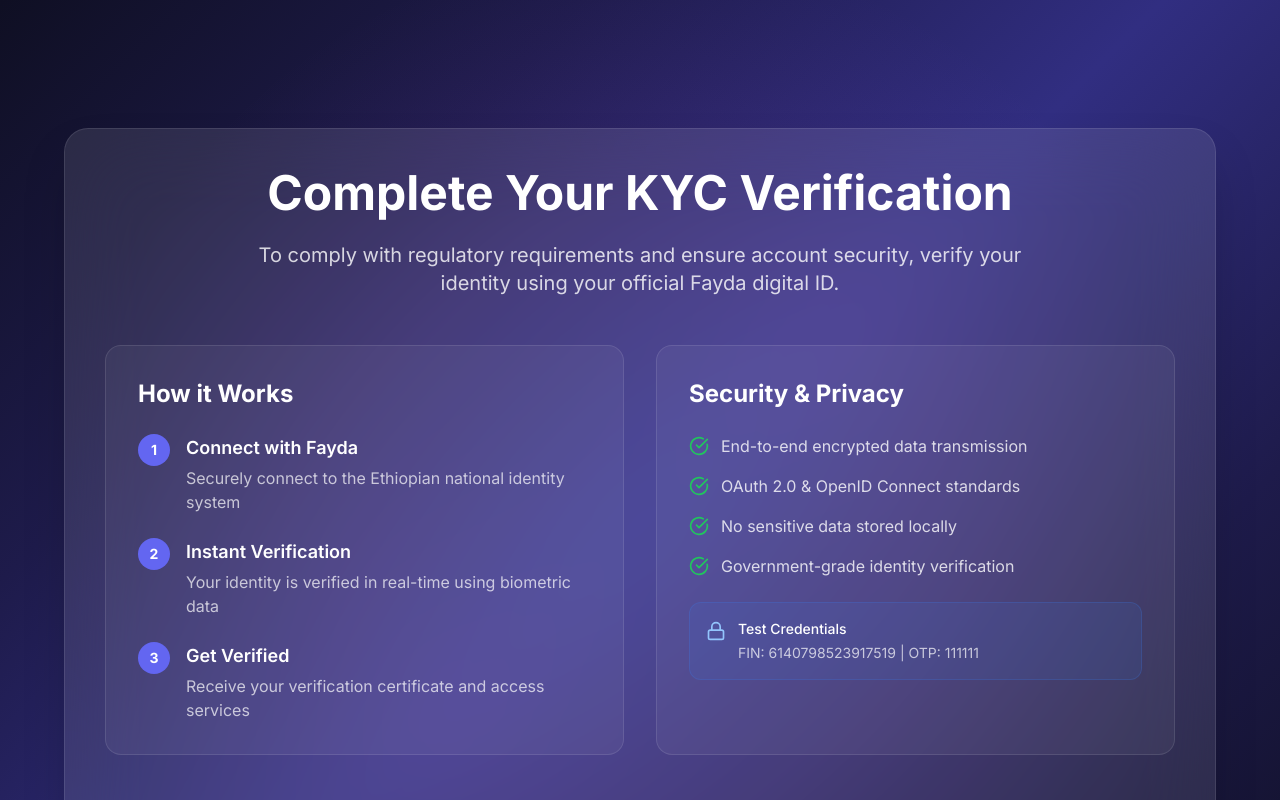
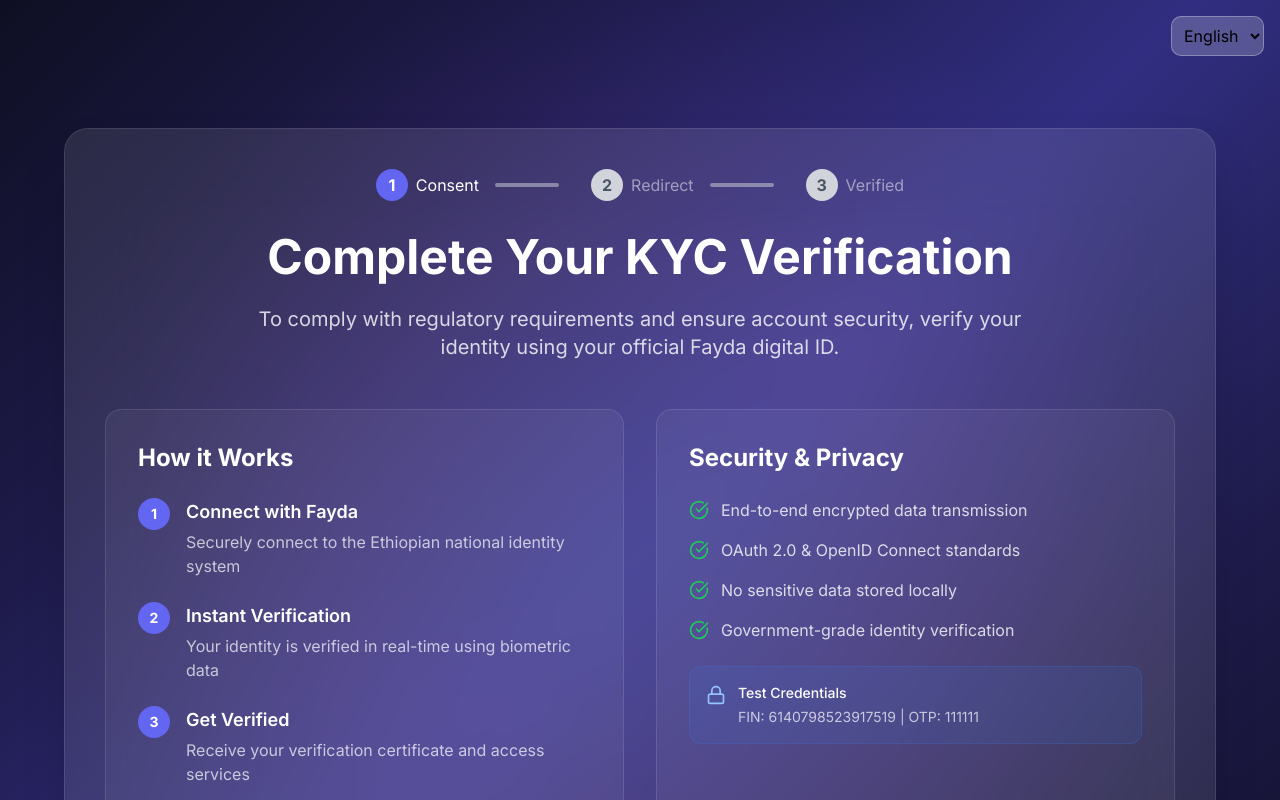
Before and after one commit to CakeInTech/FaydaPass, a Next.js app: page /verify in a window 1280 px wide. Shown: the top 800 px of the page. Built offline with nearby package versions, Linux system fonts and the light colour scheme.

Commit message:
added language toggle

```diff
--- a/app/verify/page.tsx
+++ b/app/verify/page.tsx
@@ -1,13 +1,130 @@
 "use client";
 
+import BackgroundWrapper from "@/components/BackgroundWrapper";
+import { Button } from "@/components/ui/button";
+import { generateCodeChallenge, generateCodeVerifier } from "@/lib/pkce";
+import { CheckCircle, Loader2, Lock, Smartphone } from "lucide-react";
 import { useState } from "react";
-import { Button } from "@/components/ui/button";
-import { Smartphone, CheckCircle, Lock, Loader2 } from "lucide-react";
-import BackgroundWrapper from "@/components/BackgroundWrapper";
-import { generateCodeVerifier, generateCodeChallenge } from "@/lib/pkce";
+
+const translations = {
+  en: {
+    title: "Complete Your KYC Verification",
+    description:
+      "To comply with regulatory requirements and ensure account security, verify your identity using your official Fayda digital ID.",
+    howItWorks: "How it Works",
+    steps: [
+      {
+        title: "Connect with Fayda",
+        desc: "Securely connect to the Ethiopian national identity system",
+      },
+      {
+        title: "Instant Verification",
+        desc: "Your identity is verified in real-time using biometric data",
+      },
+      {
+        title: "Get Verified",
+        desc: "Receive your verification certificate and access services",
+      },
+    ],
+    securityTitle: "Security & Privacy",
+    securityItems: [
+      "End-to-end encrypted data transmission",
+      "OAuth 2.0 & OpenID Connect standards",
+      "No sensitive data stored locally",
+      "Government-grade identity verification",
+    ],
+    testCreds: "Test Credentials",
+    continueButton: "Continue with Fayda",
+    connectingButton: "Connecting to Fayda...",
+    agreement:
+      "By continuing, you agree to share your identity information with FaydaPass for verification purposes.",
+  },
+  am: {
+    title: "የእርስዎን የKYC ማረጋገጫ ያጠናቅቁ",
+    description:
+      "የቁጥጥር መስፈርቶችን ለማክበር እና የመለያ ደህንነትን ለማረጋገጥ፣ የእርስዎን ኦፊሴላዊ የፈይዳ ዲጂታል መታወቂያ በመጠቀም ማንነትዎን ያረጋግጡ።",
+    howItWorks: "እንዴት እንደሚሰራ",
+    steps: [
+      {
+        title: "ከፈይዳ ጋር ይገናኙ",
+        desc: "ከኢትዮጵያ ብሔራዊ የማንነት ስርዓት ጋር ደህንነቱ በተጠበቀ ሁኔታ ይገናኙ",
+      },
+      {
+        title: "ፈጣን ማረጋገጫ",
+        desc: "የእርስዎ ማንነት በባዮሜትሪክ መረጃ በእውነተኛ ጊዜ ይረጋገጣል",
+      },
+      {
+        title: "ማረጋገጫ ያግኙ",
+        desc: "የማረጋገጫ ሰርተፍኬትዎን ይቀበሉ እና አገልግሎቶችን ያግኙ",
+      },
+    ],
+    securityTitle: "ደህንነት እና ግላዊነት",
+    securityItems: [
+      "ከጫፍ-እስከ-ጫፍ የተመሰጠረ የመረጃ ልውውጥ",
+      "OAuth 2.0 እና OpenID Connect መስፈርቶች",
+      "ምንም ሚስጥራዊ መረጃ በአገር ውስጥ አይቀመጥም",
+      "በመንግስት ደረጃ የማንነት ማረጋገጫ",
+    ],
+    testCreds: "የሙከራ ምስክርነቶች",
+    continueButton: "በፈይዳ ይቀጥሉ",
+    connectingButton: "ከፈይዳ ጋር በመገናኘት ላይ...",
+    agreement:
+      "በመቀጠል፣ የማንነት መረጃዎን ለማረጋገጫ ከFaydaPass ጋር ለማጋራት ተስማምተዋል።",
+  },
+};
+
+const ProgressStepper = ({ currentStep }: { currentStep: number }) => {
+  const steps = ["Consent", "Redirect", "Verified"];
+  return (
+    <div className="flex justify-center items-center space-x-4 mb-8">
+      {steps.map((step, index) => (
+        <div key={step} className="flex items-center">
+          <div
+            className={`w-8 h-8 rounded-full flex items-center justify-center font-bold ${
+              index + 1 === currentStep
+                ? "bg-indigo-500 text-white"
+                : index + 1 < currentStep
+                ? "bg-green-500 text-white"
+                : "bg-gray-300 text-gray-600"
+            }`}
+          >
+            {index + 1 < currentStep ? (
+              <CheckCircle className="w-5 h-5" />
+            ) : (
+              index + 1
+            )}
+          </div>
+          <span
+            className={`ml-2 ${
+              index + 1 <= currentStep ? "text-white" : "text-white/50"
+            }`}
+          >
+            {step}
+          </span>
+          {index < steps.length - 1 && (
+            <div className="w-16 h-1 bg-gray-300/50 mx-4 rounded-full">
+              <div
+                className={`h-1 rounded-full ${
+                  index + 1 < currentStep ? "bg-green-500 w-full" : "w-0"
+                }`}
+                style={{
+                  width: index + 1 < currentStep ? "100%" : "0%",
+                  transition: "width 0.5s",
+                }}
+              ></div>
+            </div>
+          )}
+        </div>
+      ))}
+    </div>
+  );
+};
 
 export default function VerifyPage() {
   const [isLoading, setIsLoading] = useState(false);
+  const [language, setLanguage] = useState<"en" | "am">("en");
+
+  const t = translations[language];
 
   const handleFaydaLogin = async () => {
     try {
@@ -60,38 +177,34 @@
   return (
     <BackgroundWrapper>
       <div className="min-h-screen py-32 px-4 flex items-center justify-center bg-transparent relative">
+        <div className="absolute top-4 right-4 z-20">
+          <select
+            value={language}
+            onChange={(e) => setLanguage(e.target.value as "en" | "am")}
+            className="bg-white/20 text-black rounded-md p-2 border border-white/30"
+          >
+            <option value="en">English</option>
+            <option value="am">አማርኛ</option>
+          </select>
+        </div>
         <div className="relative z-10 w-full max-w-6xl bg-white/10 backdrop-blur-2xl rounded-3xl shadow-2xl border border-white/10 p-10">
+          <ProgressStepper currentStep={1} />
           <div className="text-center mb-12">
             <h1 className="text-4xl lg:text-5xl font-bold text-white mb-6">
-              Complete Your KYC Verification
+              {t.title}
             </h1>
             <p className="text-xl text-white/80 max-w-3xl mx-auto">
-              To comply with regulatory requirements and ensure account
-              security, verify your identity using your official Fayda digital
-              ID.
+              {t.description}
             </p>
           </div>
 
           <div className="grid grid-cols-1 lg:grid-cols-2 gap-8 mb-12">
             <div className="bg-white/5 border border-white/10 rounded-2xl p-8">
               <h2 className="text-2xl font-bold text-white mb-6">
-                How it Works
+                {t.howItWorks}
               </h2>
               <ul className="space-y-6">
-                {[
-                  {
-                    title: "Connect with Fayda",
-                    desc: "Securely connect to the Ethiopian national identity system",
-                  },
-                  {
-                    title: "Instant Verification",
-                    desc: "Your identity is verified in real-time using biometric data",
-                  },
-                  {
-                    title: "Get Verified",
-                    desc: "Receive your verification certificate and access services",
-                  },
-                ].map((step, idx) => (
+                {t.steps.map((step, idx) => (
                   <li key={idx} className="flex items-start space-x-4">
                     <div className="flex-shrink-0 w-8 h-8 bg-indigo-500 rounded-full flex items-center justify-center text-white font-bold text-sm">
                       {idx + 1}
@@ -109,15 +222,10 @@
 
             <div className="bg-white/5 border border-white/10 rounded-2xl p-8">
               <h2 className="text-2xl font-bold text-white mb-6">
-                Security & Privacy
+                {t.securityTitle}
               </h2>
               <ul className="space-y-4 text-white/80">
-                {[
-                  "End-to-end encrypted data transmission",
-                  "OAuth 2.0 & OpenID Connect standards",
-                  "No sensitive data stored locally",
-                  "Government-grade identity verification",
-                ].map((item, idx) => (
+                {t.securityItems.map((item, idx) => (
                   <li key={idx} className="flex items-center space-x-3">
                     <CheckCircle className="w-5 h-5 text-green-500" />
                     <span>{item}</span>
@@ -130,7 +238,7 @@
                   <Lock className="w-5 h-5 text-blue-300 mt-0.5" />
                   <div>
                     <p className="text-sm text-white font-medium">
-                      Test Credentials
+                      {t.testCreds}
                     </p>
                     <p className="text-sm text-white/70 mt-1">
                       FIN: 6140798523917519 | OTP: 111111
@@ -151,18 +259,17 @@
               {isLoading ? (
                 <>
                   <Loader2 className="animate-spin w-5 h-5 mr-3" />
-                  Connecting to Fayda...
+                  {t.connectingButton}
                 </>
               ) : (
                 <>
                   <Smartphone className="w-5 h-5 mr-3" />
-                  Continue with Fayda
+                  {t.continueButton}
                 </>
               )}
             </Button>
             <p className="text-sm text-white/60 mt-4">
-              By continuing, you agree to share your identity information with
-              FaydaPass for verification purposes.
+              {t.agreement}
             </p>
           </div>
         </div>
--- a/components/Navbar.tsx
+++ b/components/Navbar.tsx
@@ -1,4 +1,3 @@
-import React, { useState, useEffect } from "react";
 import {
   ArrowRight,
   BookOpen,
@@ -6,9 +5,9 @@
   Globe,
   Menu,
   Shield,
-  X,
-  Zap,
+  X
 } from "lucide-react";
+import { useEffect, useState } from "react";
 
 const Navbar = () => {
   const [scrolled, setScrolled] = useState(false);
```
